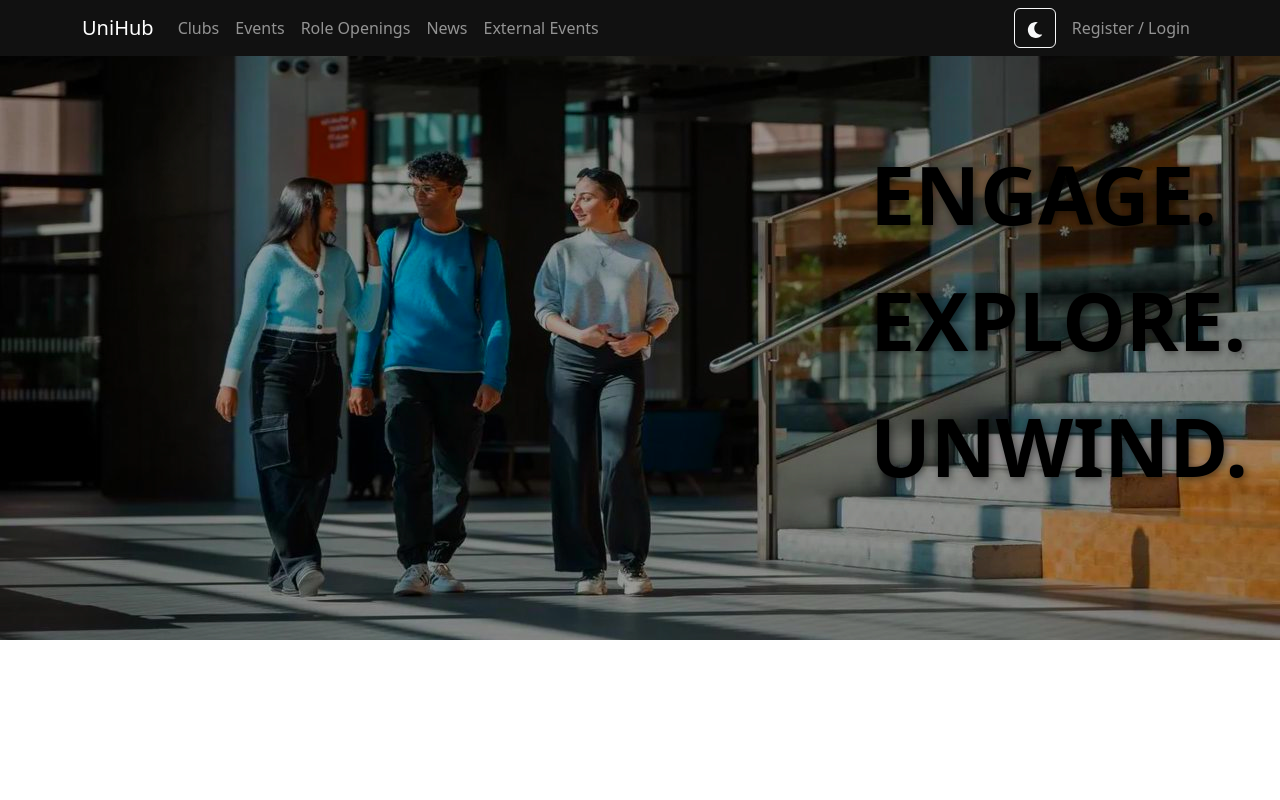
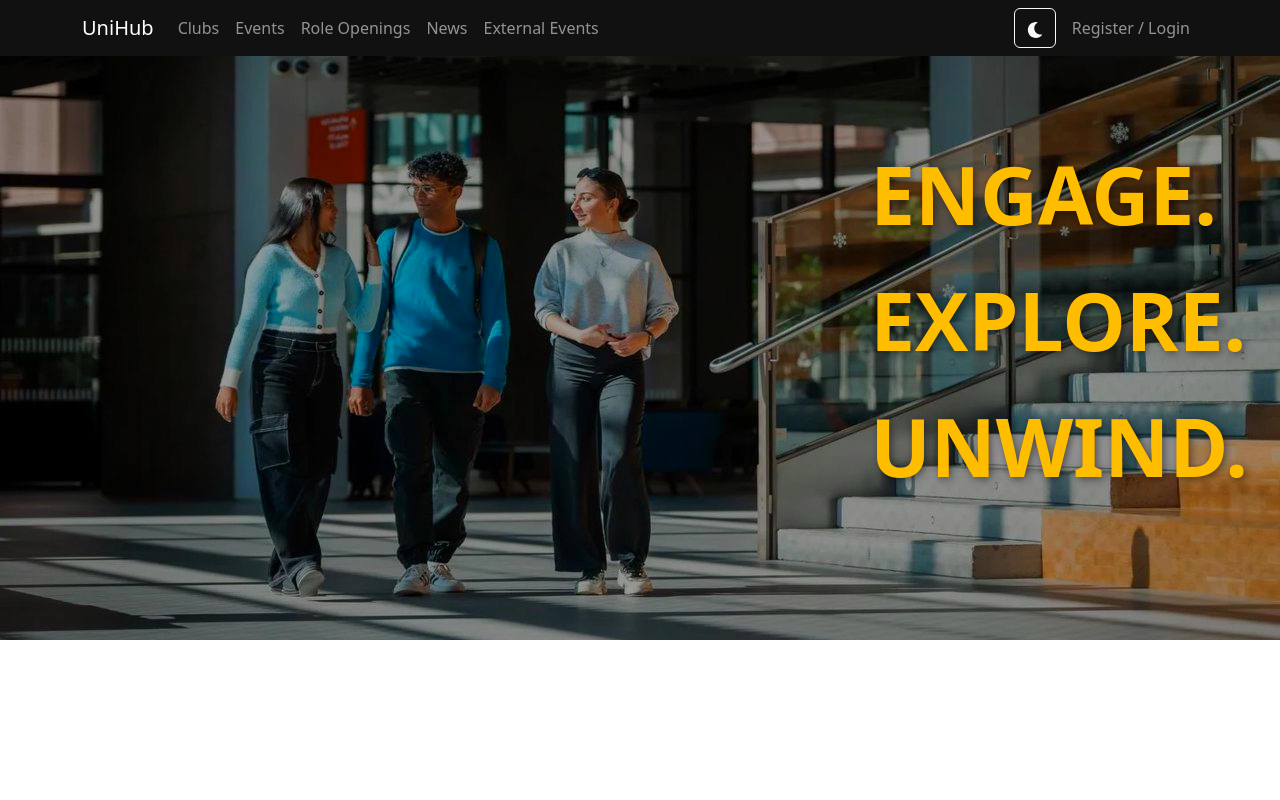
Before and after one commit to xxivani/unihub, a React (Vite) app in the folder client/: page / in a window 1280 px wide. Shown: the top 800 px of the page. Built offline with nearby package versions, Linux system fonts and the light colour scheme.

Commit message:
Fixed the HeroSection text-colour

```diff
--- a/client/src/components/Homepage/HeroSection.css
+++ b/client/src/components/Homepage/HeroSection.css
@@ -1,4 +1,17 @@
-/*
+.hero-container {
+  display: flex;
+  justify-content: flex-end;
+  align-items: center;
+  min-height: 80vh;
+  width: 100%;
+  background-image: url("/assets/images/hero.jpeg");
+  background-repeat: no-repeat;
+  background-size: cover;
+  background-position: center;
+  position: relative;
+  filter: saturate(1.6);
+  padding: 2rem;
+}
 
 .hero-overlay {
   position: absolute;
@@ -10,8 +23,7 @@
   z-index: 1;
 }
 
-
-.text-container {
+.hero-text-container {
   display: flex;
   flex-direction: column;
   align-items: flex-start;
@@ -21,13 +33,9 @@
 }
 
 .hero-text {
-  color: white;
+  color: #F4BE37 !important;
   font-size: 5rem;
   font-weight: bold;
   text-shadow: 2px 2px 8px rgba(0, 0, 0, 0.5);
   margin: 15px 0;
 }
-
-.explore-text {
-  color: #F4BE37;
-} */
--- a/client/src/components/Homepage/HeroSection.jsx
+++ b/client/src/components/Homepage/HeroSection.jsx
@@ -1,58 +1,13 @@
-
-const heroContainerStyle = {
-  display: "flex",
-  justifyContent: "flex-end",
-  alignItems: "center",
-  minHeight: "80vh",
-  width: "100%",
-  backgroundImage: 'url("/assets/images/hero.jpeg")',
-  backgroundRepeat: "no-repeat",
-  backgroundSize: "cover",
-  backgroundPosition: "center",
-  position: "relative",
-  filter: "saturate(1.6)",
-  padding: "2rem",
-};
-
-const heroOverlayStyle = {
-  position: "absolute",
-  top: 0,
-  left: 0,
-  width: "100%",
-  height: "100%",
-  background: "rgba(0, 0, 0, 0.4)",
-  zIndex: 1,
-};
-
-const textContainerStyle = {
-  display: "flex",
-  flexDirection: "column",
-  alignItems: "flex-start",
-  textAlign: "right",
-  zIndex: 2,
-  position: "relative",
-};
-
-const heroTextStyle = {
-  color: "white",
-  fontSize: "5rem",
-  fontWeight: "bold",
-  textShadow: "2px 2px 8px rgba(0, 0, 0, 0.5)",
-  margin: "15px 0",
-};
-
-const exploreTextStyle = {
-  color: "#F4BE37",
-};
+import "./HeroSection.css";
 
 const HeroSection = () => {
   return (
-    <div style={heroContainerStyle}>
-      <div style={heroOverlayStyle}></div>
-      <div style={textContainerStyle}>
-        <h1 style={heroTextStyle}>ENGAGE.</h1>
-        <h1 style={{ ...heroTextStyle, ...exploreTextStyle }}>EXPLORE.</h1>
-        <h1 style={heroTextStyle}>UNWIND.</h1>
+    <div className="hero-container">
+      <div className="hero-overlay"></div>
+      <div className="hero-text-container">
+        <h1 className="hero-text">ENGAGE.</h1>
+        <h1 className="hero-text">EXPLORE.</h1>
+        <h1 className="hero-text">UNWIND.</h1>
       </div>
     </div>
   );
```
